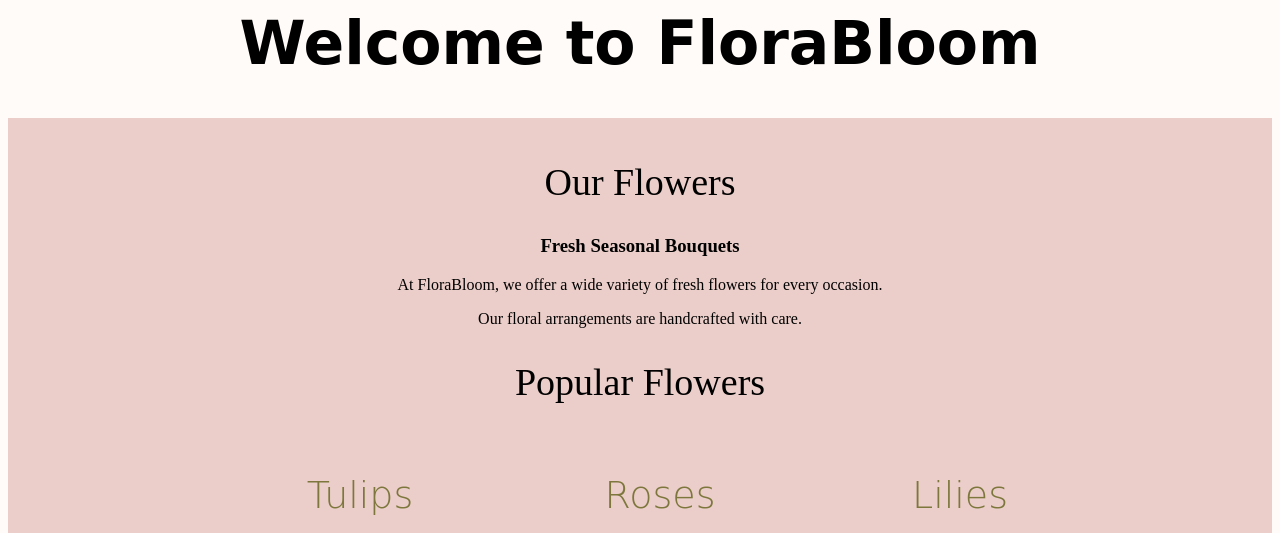
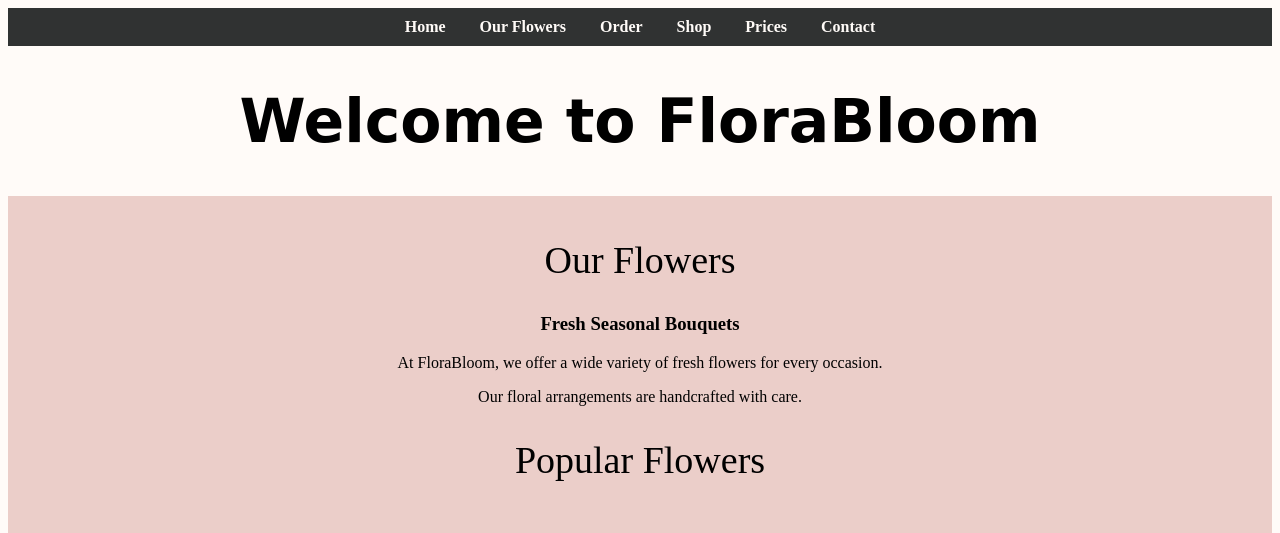
Before and after one commit to vskaaa20/vskaaa20.github.io, a plain HTML site: page index.html in a window 1280 px wide. Shown: the top 533 px of the page. Drawn offline with Linux system fonts and the light colour scheme.

Commit message:
added comments and navigation bar

```diff
--- a/index.html
+++ b/index.html
@@ -4,6 +4,18 @@
         <link rel="stylesheet" href="stylesheet.css">
     </head>
     <body>
+
+         <!-- Navigation Bar -->
+         <nav class="navbar">
+            <ul>
+                <li><a href="#">Home</a></li>
+                <li><a href="#">Our Flowers</a></li>
+                <li><a href="#">Order</a></li>
+                <li><a href="#">Shop</a></li>
+                <li><a href="#">Prices</a></li>
+                <li><a href="#">Contact</a></li>
+            </ul>
+        </nav>
 
         <h1>
             Welcome to FloraBloom
--- a/stylesheet.css
+++ b/stylesheet.css
@@ -18,9 +18,10 @@
     list-style-type:none;
   }
 
+  /* Flex Boxes */
+
   .flex-container {
-    display: flex;
-    flex-direction: row;
+    display: flex; /* row */
     align-items: center;
     justify-content: center;
     gap: 40px;
@@ -31,6 +32,8 @@
     flex-direction: column;
     align-items: center;
   }
+
+  /* Section Colors */
 
   .pink {
     padding-top: 10px;
@@ -44,6 +47,14 @@
     background-color: #5E786D;
   }
 
+  .grey {
+    padding-top: 10px;
+    padding-bottom: 10px;
+    background-color: #303232;
+  }
+
+  /* Flower section */
+
   #flowers {
     height: 300px;
     width: 260px;
@@ -56,15 +67,15 @@
     color: #7d773d;
   }
 
+  /* Order section */
+
   #order {
     color: #FFFBF8;
     font-weight: 600;
     font-size: 20px;
   }
 
-  #table {
-    padding: auto;
-  }
+  /* Table Styling */
 
   table {
     border-collapse: collapse;
@@ -74,13 +85,36 @@
     text-align: left;
   }
 
-  td {
+  td { /* spacing to table and thinner lines*/
     border: 1px solid #ccc;
     padding: 12px 20px;
   }
 
-.grey {
-    padding-top: 10px;
-    padding-bottom: 10px;
+
+  /* Navbar styling */
+
+  .navbar { /* create navbar */
     background-color: #303232;
+    padding: 10px 0;
+    text-align: center;
+    position: sticky;
+    top: 0;
+    z-index: 1000;
   }
+
+  .navbar ul { /* thinner */
+    list-style-type: none;
+    margin: 0;
+    padding: 0;
+  }
+
+  .navbar li { /* in a row and add some spacing between */
+    display: inline;
+    margin: 0 15px;
+  }
+
+  .navbar a { /* navbar text*/
+    text-decoration: none;
+    color: #FFFBF8;
+    font-weight: bold;
+  }
```
Lines whose indentation alone changed are shown as unchanged.
